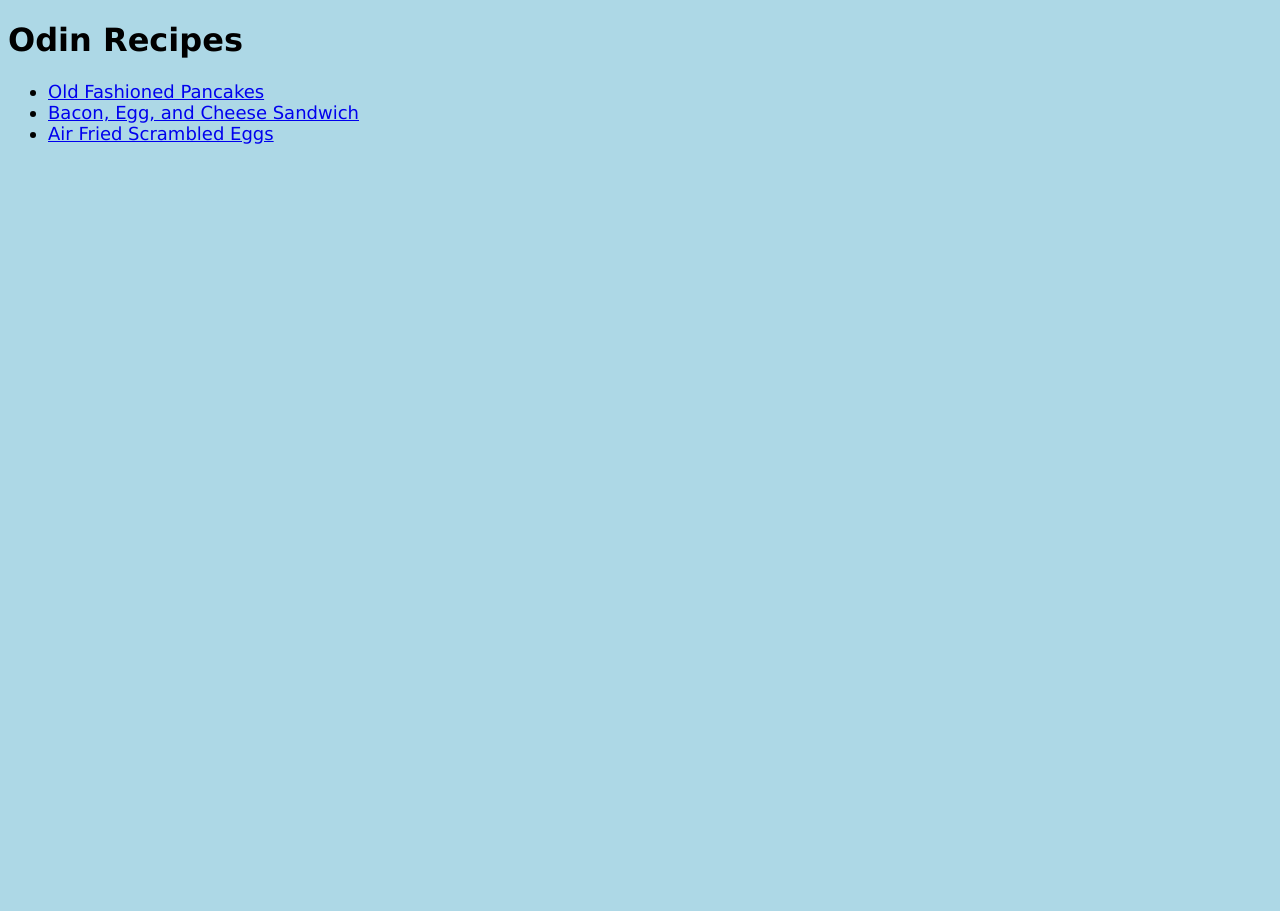
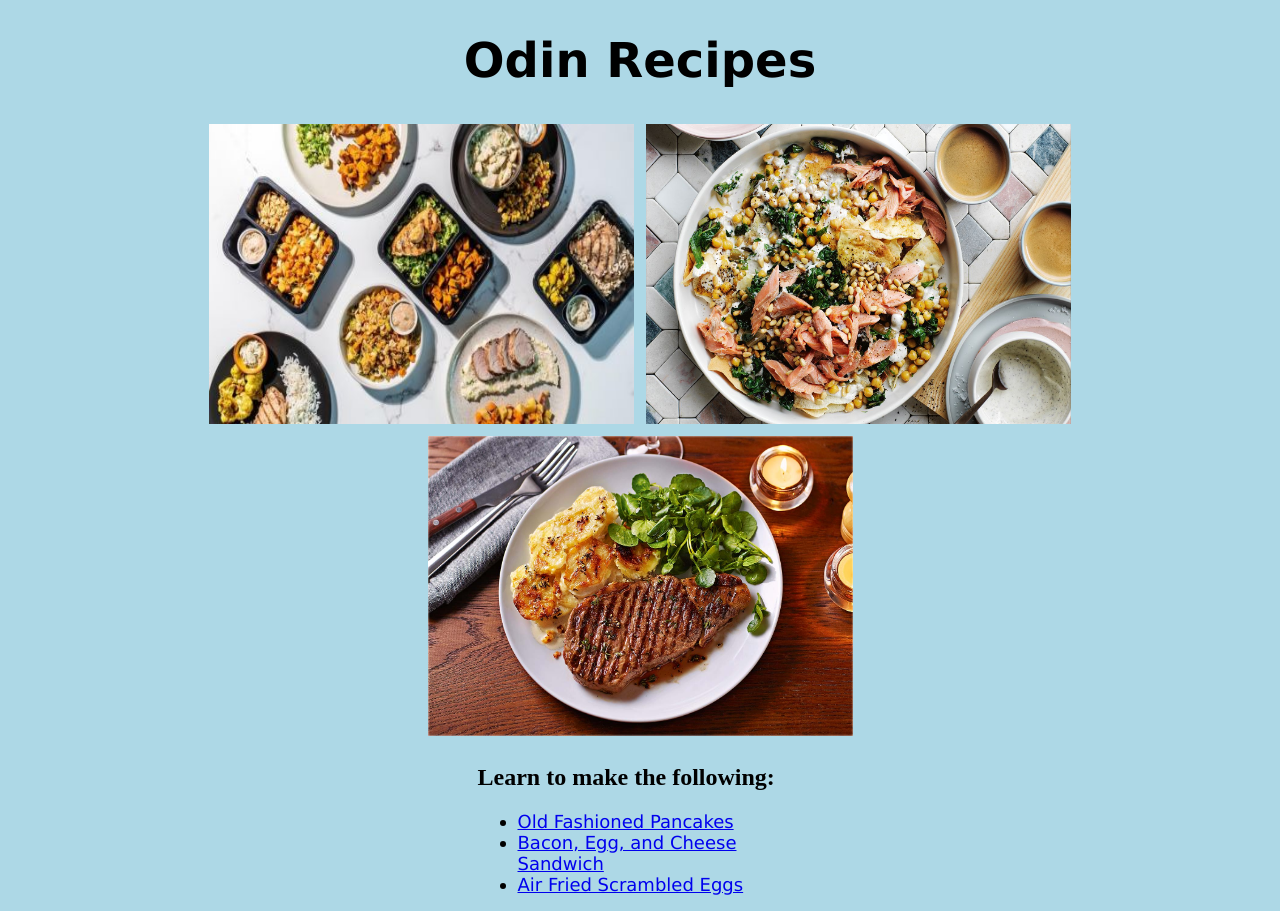
Before and after one commit to cozydevcafe/odin-recipes, a plain HTML site: page index.html in a window 1280 px wide. Before the commit the page ends 800 px from the top, so only its background shows below. Drawn offline with Linux system fonts and the light colour scheme.

Commit message:
Updated Homepage styling
Improved styling of homepage by adding iamges and applying additional
CSS using lessons learned from block and inline elements in CSS
foundation on The Odin Project

```diff
--- a/index.html
+++ b/index.html
@@ -7,11 +7,19 @@
     </head>
 
     <body>
-        <h1 class="heading">Odin Recipes</h1>
-        <ul>
-            <li><a href="recipes/old-fashioned-pancakes.html">Old Fashioned Pancakes</a></li>
-            <li><a href="recipes/breakfast-sandwich.html">Bacon, Egg, and Cheese Sandwich</a></li>
-            <li><a href="recipes/scrambled-eggs.html">Air Fried Scrambled Eggs</a></li>
-        </ul>
+        <h1 class="heading homepage-title">Odin Recipes</h1>
+        <div class="homepage-images">
+            <img class="homepage-img" src="img/homepage-img-one.jpg" alt="A collection of prepared meals in square dishes">
+            <img class="homepage-img" src="img/homepage-img-two.jpg" alt="A prepared salad containing ingredients such as chicken with dressing in small cups on the side">
+            <img class="homepage-img" src="img/homepage-img-three.jpg" alt="A cooked steak with sides on a dish with lit candles to the side">
+        </div>
+        <div class="navigation-container">
+            <h2>Learn to make the following: </h2>
+            <ul>
+                <li><a href="recipes/old-fashioned-pancakes.html">Old Fashioned Pancakes</a></li>
+                <li><a href="recipes/breakfast-sandwich.html">Bacon, Egg, and Cheese Sandwich</a></li>
+                <li><a href="recipes/scrambled-eggs.html">Air Fried Scrambled Eggs</a></li>
+            </ul>
+        </div>
     </body>
 </html>
--- a/style/style.css
+++ b/style/style.css
@@ -2,6 +2,25 @@ body {
     background-color: lightblue;
 }
 
+.homepage-title {
+    text-align: center;
+    font-size: 48px;
+}
+
+.homepage-images {
+    text-align: center;
+}
+
+.homepage-img {
+    width: 425px;
+    height: 300px;
+    margin: 4px;
+}
+
+.navigation-container {
+    width: 325px;
+    margin: 0 auto;
+}
 .heading, .information, .directions {
     font-family: Verdana, Geneva, Tahoma, sans-serif;
     font-weight: 600;
```
Also changed, not shown: img/homepage-img-one.jpg (added), img/homepage-img-three.jpg (added), img/homepage-img-two.jpg (added).
